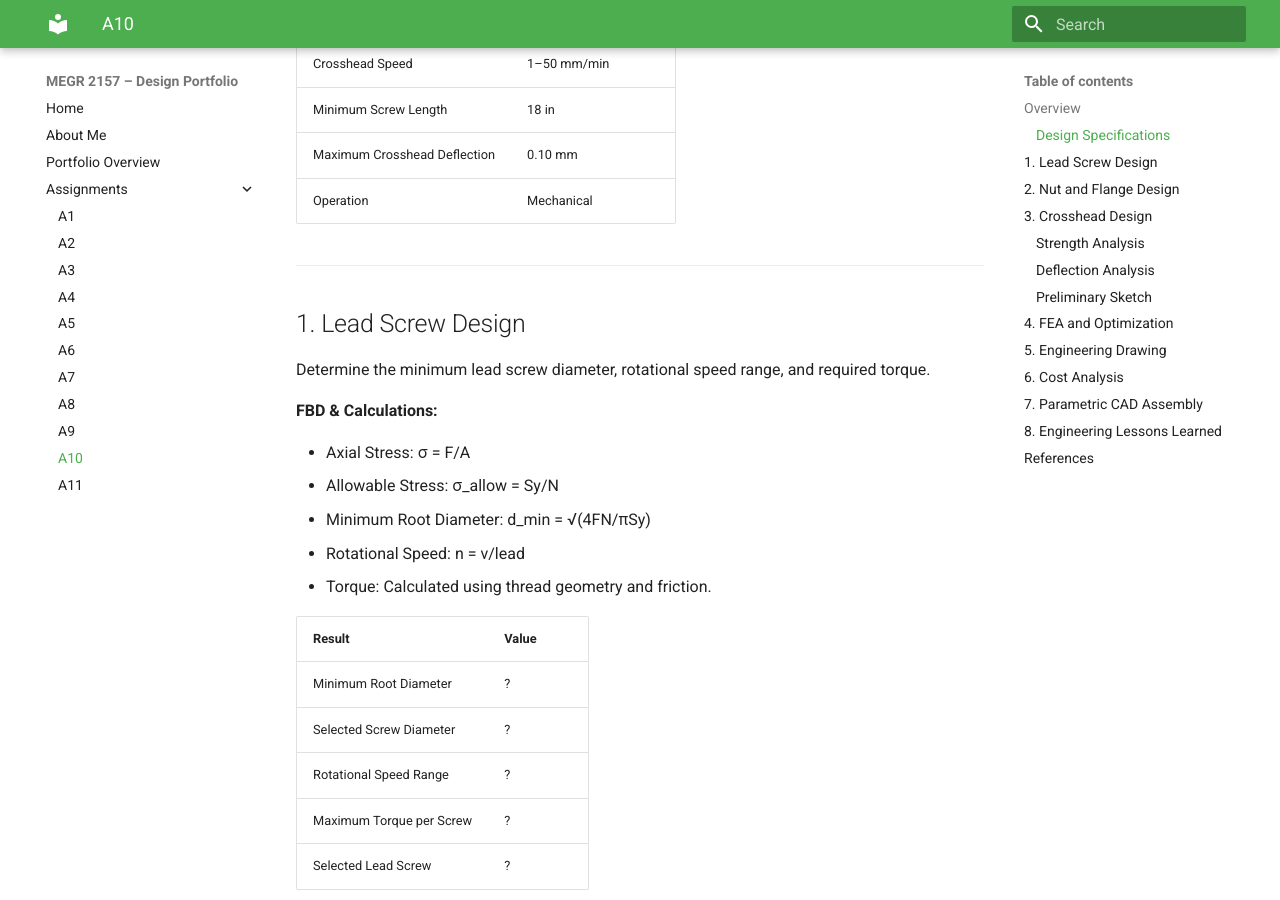
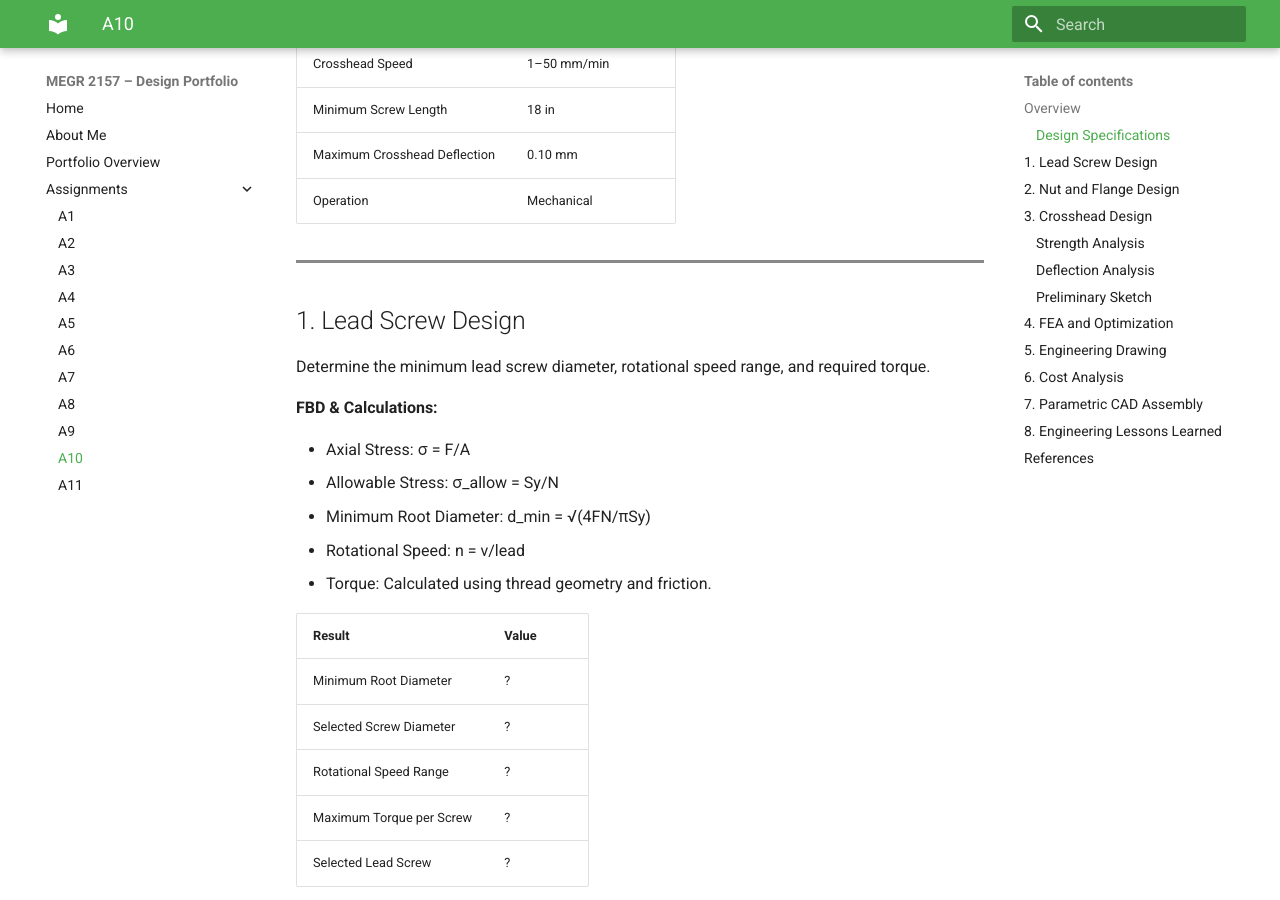
Before and after one commit to gparx/design-portfolio, an MkDocs documentation site: the page built from docs/assignments/A10/index.md, in a window 1280 px wide and 900 px high, scrolled down 546 px. Built offline with MkDocs 1.6.1 and Material for MkDocs 9.7.7, drawn with Linux system fonts in a browser that asks for light colours.

Commit message:
Revise A10 assignment document structure and content
Updated the structure and content of the A10 assignment document, including sections on lead screw design, nut and flange design, crosshead design, FEA and optimization, engineering drawing, cost analysis, CAD assembly, and lessons learned.

```diff
--- a/docs/assignments/A10/index.md
+++ b/docs/assignments/A10/index.md
@@ -17,7 +17,9 @@ Design a mechanically driven tensile testing machine capable of applying a 2 kN
 | Maximum Crosshead Deflection | 0.10 mm |
 | Operation | Mechanical |
 
----
+
+<hr style="border: none; height: 3px; background-color: #888; margin: 20px 0;">
+
 
 ## 1. Lead Screw Design
 
@@ -40,7 +42,9 @@ Determine the minimum lead screw diameter, rotational speed range, and required
 | Maximum Torque per Screw | ? |
 | Selected Lead Screw | ? |
 
----
+
+<hr style="border: none; height: 3px; background-color: #888; margin: 20px 0;">
+
 
 ## 2. Nut and Flange Design
 
@@ -58,7 +62,9 @@ Select a bronze nut/flange compatible with the chosen lead screw. Verify thread
 | Safety Factor | ? |
 | Selected Nut/Flange | ? |
 
----
+
+<hr style="border: none; height: 3px; background-color: #888; margin: 20px 0;">
+
 
 ## 3. Crosshead Design
 
@@ -90,7 +96,8 @@ Design the crosshead to support the 2 kN tensile load while maintaining a maximu
 ### Preliminary Sketch
 
 
----
+<hr style="border: none; height: 3px; background-color: #888; margin: 20px 0;">
+
 
 ## 4. FEA and Optimization
 
@@ -109,7 +116,8 @@ Perform SolidWorks FEA on the crosshead under a 2 kN axial load. Verify mesh con
 | Mass | ? | ? | ? | ? |
 
 
----
+<hr style="border: none; height: 3px; background-color: #888; margin: 20px 0;">
+
 
 ## 5. Engineering Drawing
 
@@ -121,7 +129,8 @@ Create a detailed SolidWorks drawing of the final crosshead using third-angle pr
 - X.XXX ± 0.005
 
 
----
+<hr style="border: none; height: 3px; background-color: #888; margin: 20px 0;">
+
 
 ## 6. Cost Analysis
 
@@ -133,7 +142,9 @@ Create a detailed SolidWorks drawing of the final crosshead using third-angle pr
 | Other Hardware | ? | ? | ? | ? |
 | **Total** | | | **?** | |
 
----
+
+<hr style="border: none; height: 3px; background-color: #888; margin: 20px 0;">
+
 
 ## 7. Parametric CAD Assembly
 
@@ -150,12 +161,14 @@ Model the crosshead parametrically in SolidWorks and assemble the following comp
 **CAD Files:**
 
 
----
+<hr style="border: none; height: 3px; background-color: #888; margin: 20px 0;">
+
 
 ## 8. Engineering Lessons Learned
 
 
----
+<hr style="border: none; height: 3px; background-color: #888; margin: 20px 0;">
+
 
 ## References
 
```
